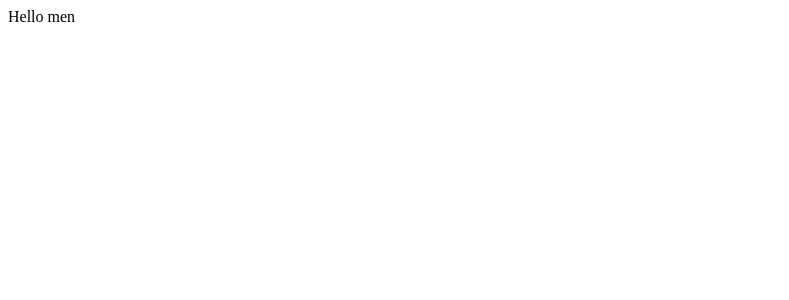
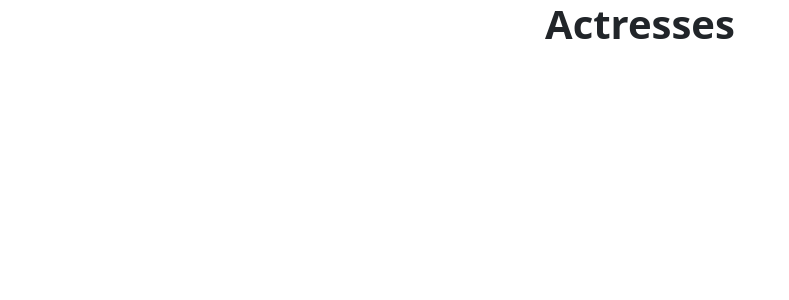
Before and after one commit to GennaroBuonomo/react-api, a React (Vite) app: page / in a window 1280 px wide. Shown: the top 300 px of the page, without its empty margins (0-789 px from the left). Built offline with nearby package versions, Linux system fonts and the light colour scheme.

Commit message:
Importazione bootstrap e inizio titolo

```diff
--- a/index.html
+++ b/index.html
@@ -4,6 +4,7 @@
     <meta charset="UTF-8" />
     <link rel="icon" type="image/svg+xml" href="/vite.svg" />
     <meta name="viewport" content="width=device-width, initial-scale=1.0" />
+    <link href="https://cdn.jsdelivr.net/npm/bootstrap@5.3.8/dist/css/bootstrap.min.css" rel="stylesheet" integrity="sha384-sRIl4kxILFvY47J16cr9ZwB07vP4J8+LH7qKQnuqkuIAvNWLzeN8tE5YBujZqJLB" crossorigin="anonymous">
     <title>React-Api</title>
   </head>
   <body>
--- a/src/App.jsx
+++ b/src/App.jsx
@@ -1,7 +1,15 @@
 function App() {
 
   return (
-    <div>Hello men</div>
+    <>
+    <div className="container">
+      <div className="row justify-content-center">
+        <div className="col-12 mb-5">
+          <h1 className="d-block mx-auto text-center"><strong>Actresses</strong></h1>
+        </div>
+      </div>
+    </div>
+    </>
   )
 }
 
```
